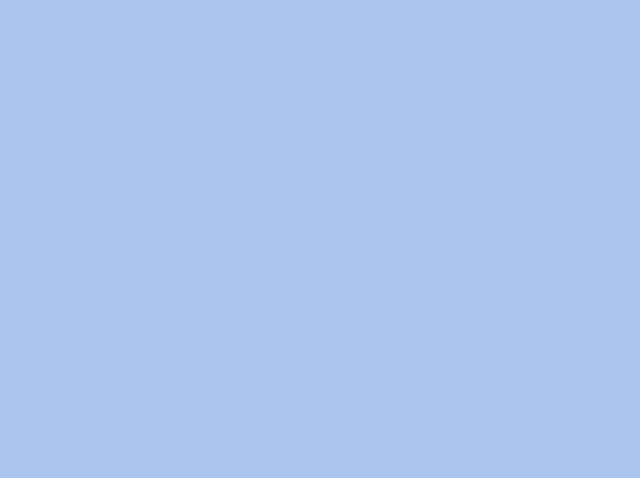
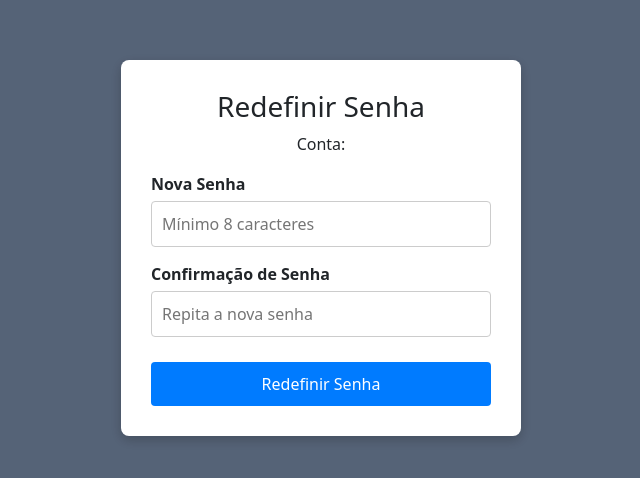
Before and after one commit to PabloMMana/AGPersonalizadosFront, a React (Create React App) app: page /reset-password in a window 1280 px wide. Before the commit this address had no page. Shown: the part 152-630 px from the top of the page, without its empty margins (319-959 px from the left). Built offline with nearby package versions, Linux system fonts and the light colour scheme.

Commit message:
redefinicaosenha

```diff
--- a/src/App.css
+++ b/src/App.css
@@ -38,6 +38,74 @@
   color: white;
 }
 
+.modal-backdrop {
+    /* Centraliza o modal horizontal e verticalmente */
+    display: flex;
+    justify-content: center;
+    align-items: center;
+
+    /* Ocupa toda a área visível */
+    position: fixed;
+    top: 0;
+    left: 0;
+    width: 100%;
+    height: 100%;
+
+    /* Cor de fundo escura, ligeiramente transparente */
+    background-color: rgba(0, 0, 0, 0.5);
+    z-index: 1000; /* Garante que fique acima de outros elementos */
+}
+
+.modal-content {
+    background: white;
+    padding: 30px;
+    border-radius: 8px;
+    box-shadow: 0 4px 12px rgba(0, 0, 0, 0.2);
+    width: 100%;
+    max-width: 400px; /* Largura máxima do modal */
+    text-align: center;
+}
+
+/* Estiliza os campos e o botão */
+.form-group {
+    margin-bottom: 15px;
+    text-align: left; /* Alinha o label e o input à esquerda */
+}
+
+.form-group label {
+    display: block; /* Garante que o label fique em uma linha separada */
+    margin-bottom: 5px;
+    font-weight: bold;
+}
+
+.modal-content input[type="password"] {
+    width: 100%;
+    padding: 10px;
+    box-sizing: border-box; /* Inclui padding e borda na largura total */
+    border: 1px solid #ccc;
+    border-radius: 4px;
+}
+
+.btn-primary {
+    width: 100%;
+    padding: 10px;
+    margin-top: 10px;
+    background-color: #007bff; /* Cor primária do seu projeto */
+    color: white;
+    border: none;
+    border-radius: 4px;
+    cursor: pointer;
+}
+
+.error-message {
+    color: red;
+    margin-top: 10px;
+}
+.success-message {
+    color: green;
+    margin-top: 10px;
+}
+
 .App-link {
   color: #61fbd4;
 }
--- a/src/App.js
+++ b/src/App.js
@@ -7,6 +7,8 @@ import Clientes from './pages/Clientes';
 import Pedidos from './pages/Pedidos';
 import Estoques from './pages/Estoques';
 import Produtos from './pages/Produtos';
+import ForgotPassword from './components/ForgotPassword'; // <-- Adicione esta linha (assumindo que está em components)
+import ResetPassword from './components/ResetPassword';
 
 
 
@@ -22,8 +24,9 @@ function App() {
     <Router>
       <Routes>
         <Route path="/login" element={<Login />} />
-        <Route path="/esqueci-senha" element={<h1>Esqueci a Senha</h1>} />
+        <Route path="/esqueci-senha" element={<ForgotPassword />} />
         <Route path="/novo-usuario" element={<h1>Novo Usuário</h1>} />
+        <Route path="/reset-password" element={<ResetPassword />} />
 
 
         {/* Rotas protegidas (só acessíveis se o usuário estiver logado) */}
--- /dev/null
+++ b/src/components/ForgotPassword.js
@@ -0,0 +1,51 @@
+import React, { useState } from 'react';
+import axios from 'axios';
+
+const ForgotPassword = () => {
+    const [email, setEmail] = useState('');
+    const [message, setMessage] = useState('');
+    const [isLoading, setIsLoading] = useState(false);
+
+    const handleSubmit = async (e) => {
+        e.preventDefault();
+        setMessage('');
+        setIsLoading(true);
+
+        try {
+            // URL e endpoint do seu Backend
+            await axios.post('http://localhost:5000/api/login/esqueci-senha', {
+                email: email // Note que o C# Backend espera { "email": "..." }
+            });
+
+            // Mensagem de segurança: sempre a mesma, se a requisição for 200/OK.
+            setMessage('Se o e-mail estiver cadastrado, instruções de recuperação de senha foram enviadas.');
+        } catch (err) {
+            // Se houver erro de rede ou o Backend retornar um erro, ainda mostramos a mensagem segura.
+            setMessage('Se o e-mail estiver cadastrado, instruções de recuperação de senha foram enviadas.');
+        } finally {
+            setIsLoading(false);
+        }
+    };
+
+    return (
+        <div className="card">
+            <h3>Esqueci Minha Senha</h3>
+            <p>Insira seu e-mail para receber o link de redefinição.</p>
+            <form onSubmit={handleSubmit}>
+                <input
+                    type="email"
+                    placeholder="Seu email"
+                    value={email}
+                    onChange={(e) => setEmail(e.target.value)}
+                    required
+                />
+                <button type="submit" disabled={isLoading}>
+                    {isLoading ? 'Enviando...' : 'Enviar Link'}
+                </button>
+            </form>
+            {message && <p className="success-message">{message}</p>}
+        </div>
+    );
+};
+
+export default ForgotPassword;
--- /dev/null
+++ b/src/components/ResetPassword.js
@@ -0,0 +1,111 @@
+import React, { useState } from 'react';
+import axios from 'axios';
+import { useSearchParams, useNavigate } from 'react-router-dom'; // Para React Router
+
+const ResetPassword = () => {
+    // 1. Capturar email e token da URL
+    const [searchParams] = useSearchParams();
+    const email = searchParams.get('email');
+    const token = searchParams.get('token');
+    const navigate = useNavigate();
+
+    const [newPassword, setNewPassword] = useState('');
+    const [confirmPassword, setConfirmPassword] = useState('');
+    const [message, setMessage] = useState('');
+    const [error, setError] = useState('');
+    const [isLoading, setIsLoading] = useState(false);
+
+    const handleSubmit = async (e) => {
+        e.preventDefault();
+        setMessage('');
+        setError('');
+        setIsLoading(true);
+
+        if (newPassword !== confirmPassword) {
+            setError('As senhas não coincidem.');
+            setIsLoading(false);
+            return;
+        }
+
+        if (!token || !email) {
+            setError('Link inválido. Por favor, solicite um novo.');
+            setIsLoading(false);
+            return;
+        }
+
+        try {
+            await axios.post('http://localhost:5000/api/login/resetar-senha', {
+                // 2. Enviar o Payload com os nomes exatos esperados pelo C# Backend:
+                email: email,
+                token: token,
+                newPassword: newPassword // Deve ser 'newPassword' (camelCase)
+            });
+
+            setMessage('Senha redefinida com sucesso! Redirecionando para o login...');
+            setTimeout(() => {
+                navigate('/login'); // Redirecionar para a sua rota de login
+            }, 3000);
+
+        } catch (err) {
+            // Se o Backend retornar Bad Request (400), o token expirou ou é inválido.
+            const errMsg = err.response?.data || 'Erro desconhecido. Link inválido ou expirado.';
+            setError(errMsg);
+        } finally {
+            setIsLoading(false);
+        }
+    };
+
+    return (
+        // Modal Backdrop: Ocupa toda a tela e escurece o fundo
+        <div className="modal-backdrop">
+
+            {/* Modal Content: O contêiner centralizado */}
+            <div className="modal-content">
+
+                <h3>Redefinir Senha</h3>
+                <p>Conta: <strong>{email}</strong></p>
+
+                <form onSubmit={handleSubmit}>
+
+                    {/* Campo Nova Senha */}
+                    <div className="form-group">
+                        <label htmlFor="newPassword">Nova Senha</label>
+                        <input
+                            id="newPassword"
+                            type="password"
+                            placeholder="Mínimo 8 caracteres"
+                            value={newPassword}
+                            onChange={(e) => setNewPassword(e.target.value)}
+                            required
+                        />
+                    </div>
+
+                    {/* Campo Confirmação de Senha */}
+                    <div className="form-group">
+                        <label htmlFor="confirmPassword">Confirmação de Senha</label>
+                        <input
+                            id="confirmPassword"
+                            type="password"
+                            placeholder="Repita a nova senha"
+                            value={confirmPassword}
+                            onChange={(e) => setConfirmPassword(e.target.value)}
+                            required
+                        />
+                    </div>
+
+                    {/* Exibição de Mensagens */}
+                    {error && <p className="error-message">{error}</p>}
+                    {message && <p className="success-message">{message}</p>}
+
+                    {/* Botão de Redefinir Senha */}
+                    <button type="submit" disabled={isLoading} className="btn-primary">
+                        {isLoading ? 'Redefinindo...' : 'Redefinir Senha'}
+                    </button>
+
+                </form>
+            </div>
+        </div>
+    );
+};
+
+export default ResetPassword;
--- a/src/pages/Login.js
+++ b/src/pages/Login.js
@@ -61,7 +61,7 @@ const Login = () => {
                 </Button>
               </Form>
               <div className="text-center mt-3">
-                <Link to="/esqueci-senha">Esqueci minha senha</Link> |   --   | <Link to="/novo-usuario">Novo</Link>
+                <Link to="/esquecisenha">Esqueci minha senha</Link> |   --   | <Link to="/novo-usuario">Novo</Link>
               </div>
             </Card.Body>
           </Card>
```
